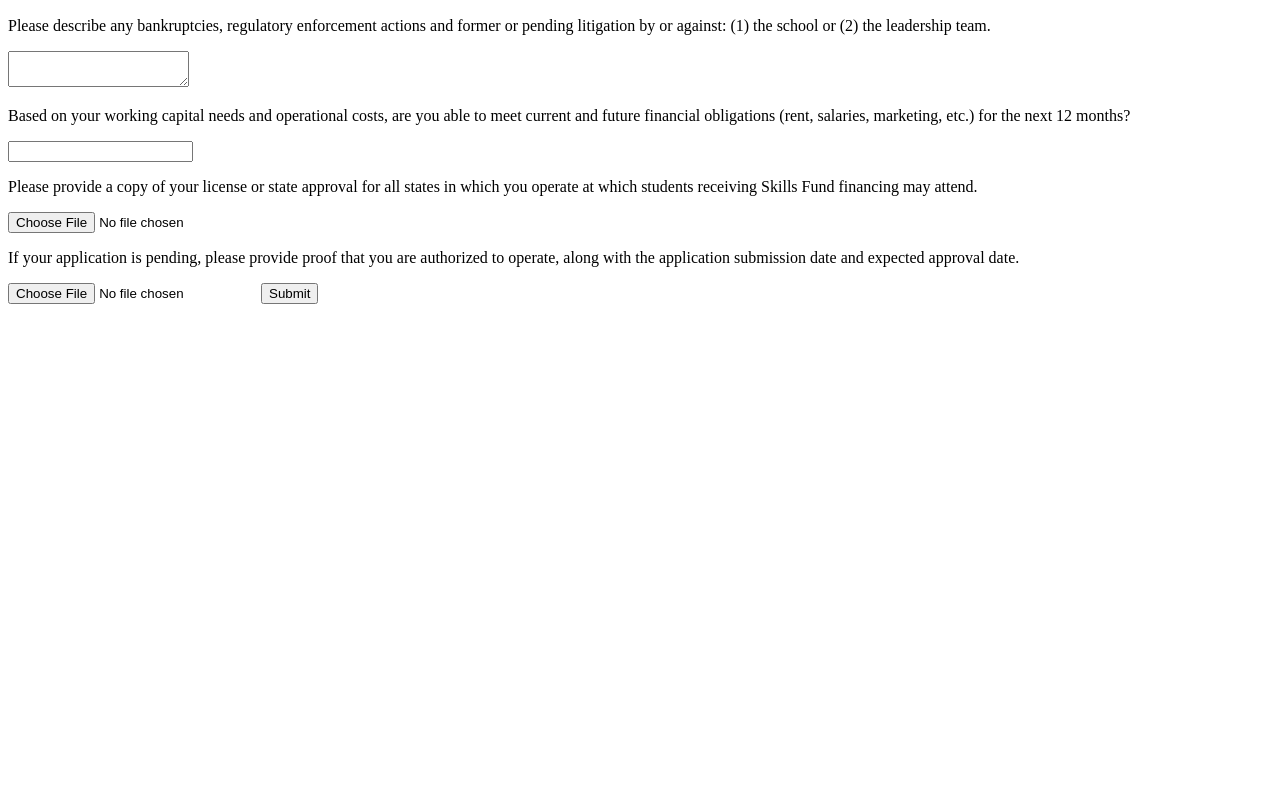
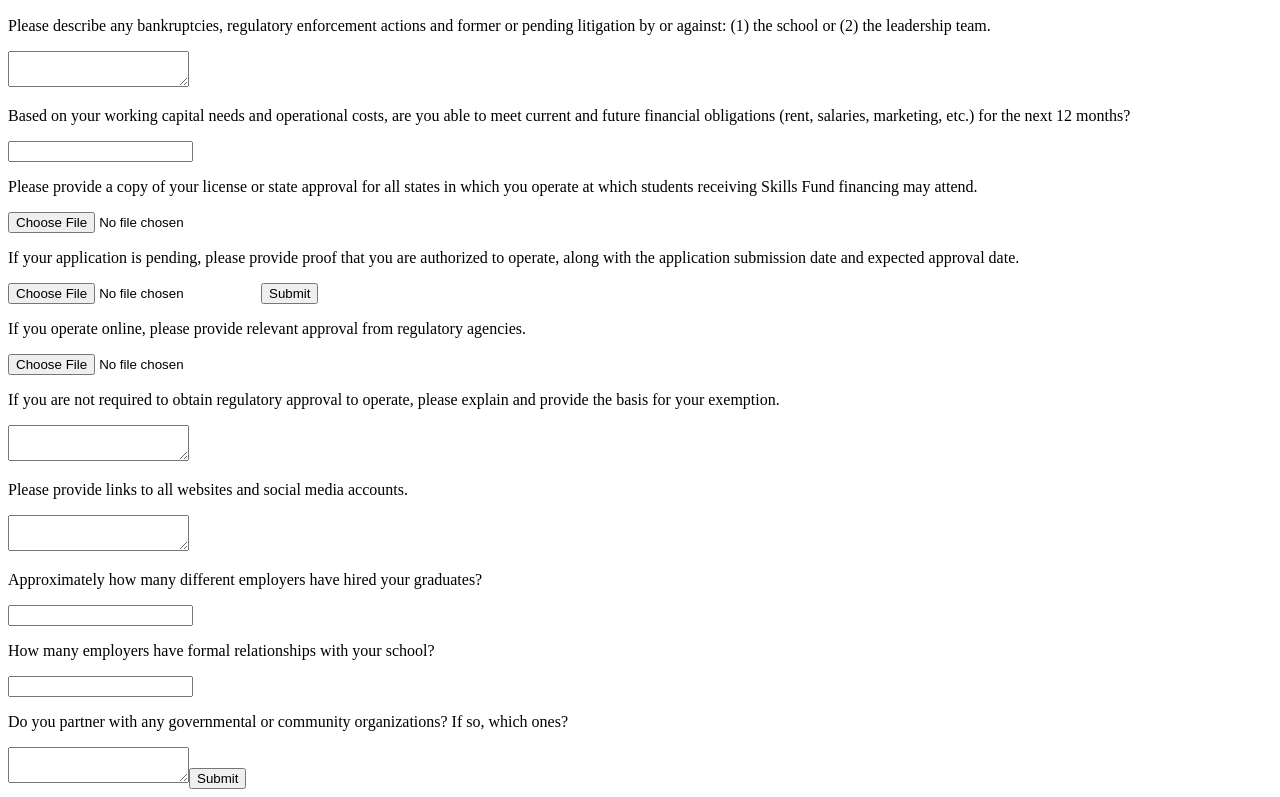
Before and after one commit to chrisdesilva/new-school-diligence, a Gatsby site: page / in a window 1280 px wide. Shown: the part 482-1279 px from the top of the page. Before the commit the page ends 800 px from the top, so only its background shows below. Built offline with nearby package versions, Linux system fonts and the light colour scheme; Gatsby itself is replaced by a stand-in of ours.

Commit message:
Add rest of fields

```diff
--- a/src/pages/index.js
+++ b/src/pages/index.js
@@ -233,6 +233,61 @@ const IndexPage = () => {
           type="file"
         />
         <button type="submit">Submit</button>
+        <p>
+          If you operate online, please provide relevant approval from
+          regulatory agencies.
+        </p>
+        <input
+          onChange={handleAttachment}
+          name="online"
+          id="online"
+          type="file"
+        />
+        <p>
+          If you are not required to obtain regulatory approval to operate,
+          please explain and provide the basis for your exemption.
+        </p>
+        <textarea
+          onChange={handleChange}
+          value={formState.noreg}
+          name="noreg"
+        />
+        <p>Please provide links to all websites and social media accounts.</p>
+        <textarea
+          onChange={handleChange}
+          value={formState.socials}
+          name="socials"
+          required
+        />
+        <p>
+          Approximately how many different employers have hired your graduates?
+        </p>
+        <input
+          onChange={handleChange}
+          value={formState.graduates}
+          name="graduates"
+          type="text"
+          required
+        />
+        <p>How many employers have formal relationships with your school?</p>
+        <input
+          onChange={handleChange}
+          value={formState.employerrelationships}
+          name="employerrelationships"
+          type="text"
+          required
+        />
+        <p>
+          Do you partner with any governmental or community organizations? If
+          so, which ones?
+        </p>
+        <textarea
+          onChange={handleChange}
+          value={formState.partnerorgs}
+          name="partnerorgs"
+          required
+        />
+        <button type="submit">Submit</button>
       </form>
     </div>
   )
```
